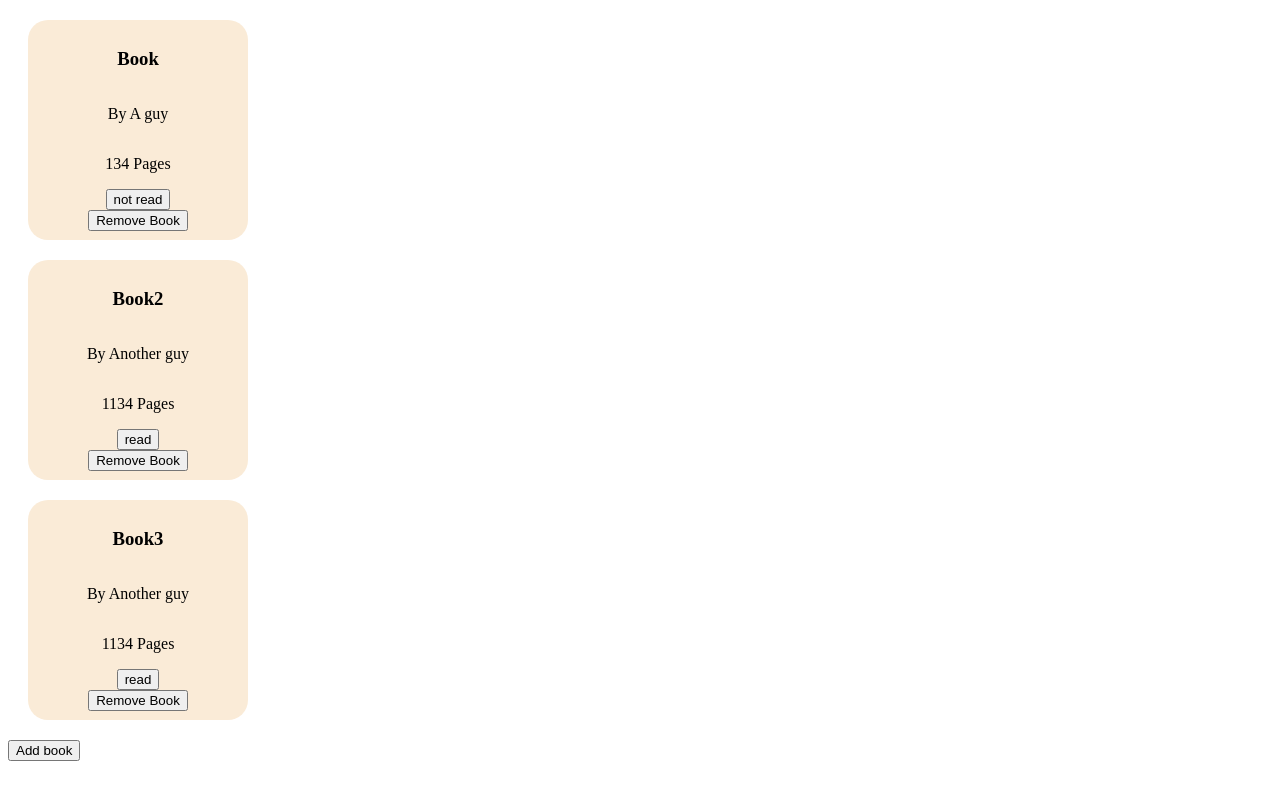
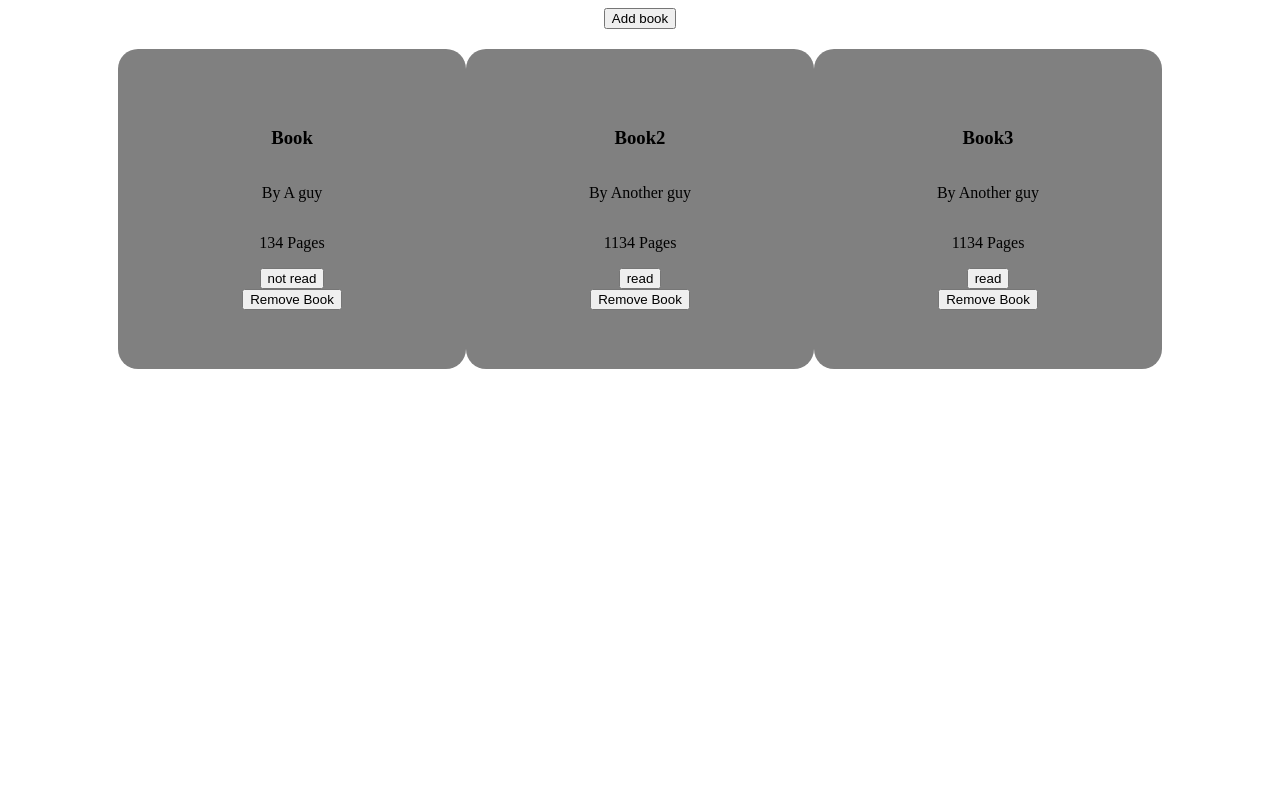
Before and after one commit to Cameran-Luton/TOP-Library, a plain HTML site: page index.html in a window 1280 px wide. Drawn offline with Linux system fonts and the light colour scheme.

Commit message:
tidied up the ui a little further improvements after class refactoring

```diff
--- a/index.html
+++ b/index.html
@@ -8,9 +8,13 @@
     <title>library</title>
   </head>
   <body>
-    <div class="content"></div>
+    <div class="header">
+      <button class="add-button">Add book</button>
+    </div>
+    <div class="main-section">
+      <div class="content"></div>
+    </div>
     <div class="add">
-      <button class="add-button">Add book</button>
       <dialog class="pop-up">
         <div class="pop-up-header">
           <p>Enter Your book details</p>
--- a/style.css
+++ b/style.css
@@ -1,3 +1,20 @@
+.content {
+  margin-top: 20px;
+  width: 80vw;
+  justify-items: center;
+  display: grid;
+  grid-template-columns: 1fr 1fr 1fr;
+  gap: 20px;
+}
+.main-section {
+  display: flex;
+  justify-content: center;
+}
+.header {
+  display: flex;
+  justify-content: center;
+}
+
 .card {
   display: flex;
   flex-direction: column;
@@ -5,10 +22,9 @@
   align-items: center;
   border-radius: 20px;
   padding: 10px;
-  margin: 20px;
-  width: 200px;
-  height: 200px;
-  background-color: antiquewhite;
+  width: min(400px, 100%);
+  height: 300px;
+  background-color: gray;
 }
 
 .pop-up {
```
